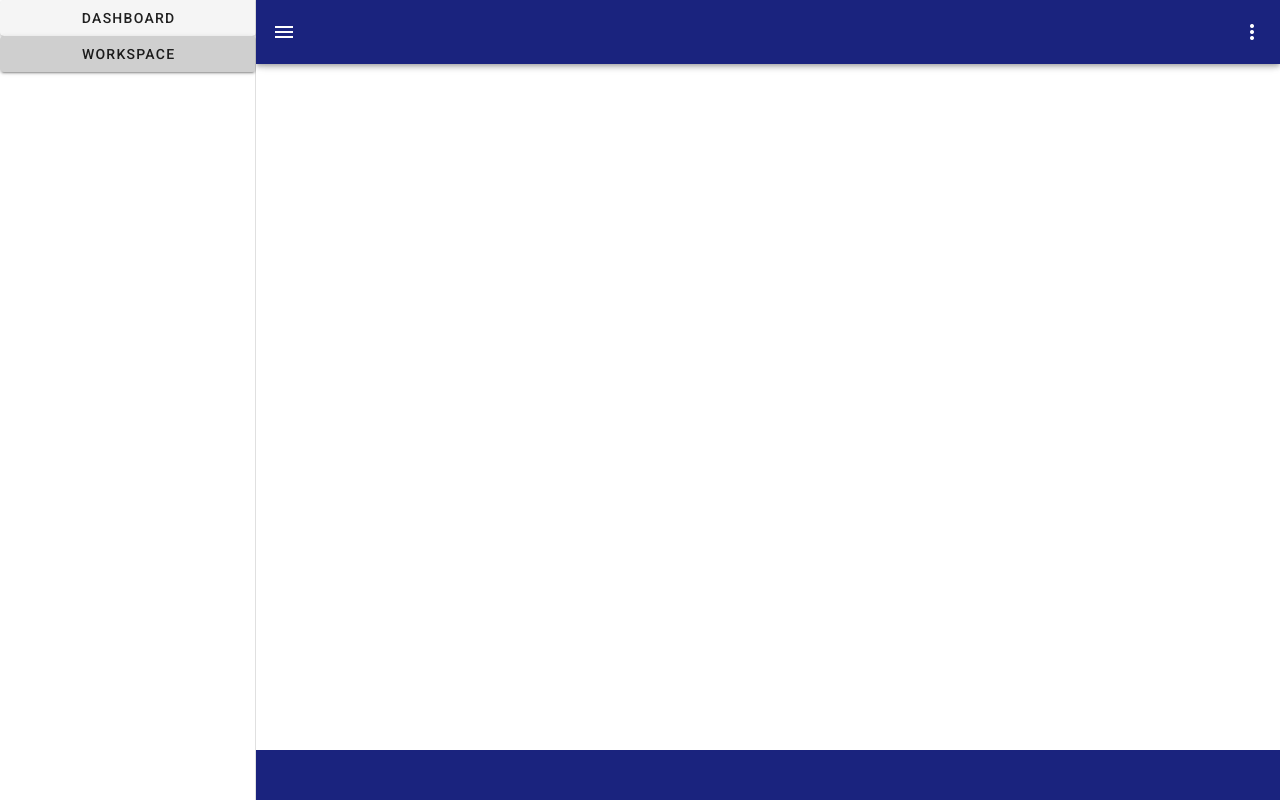
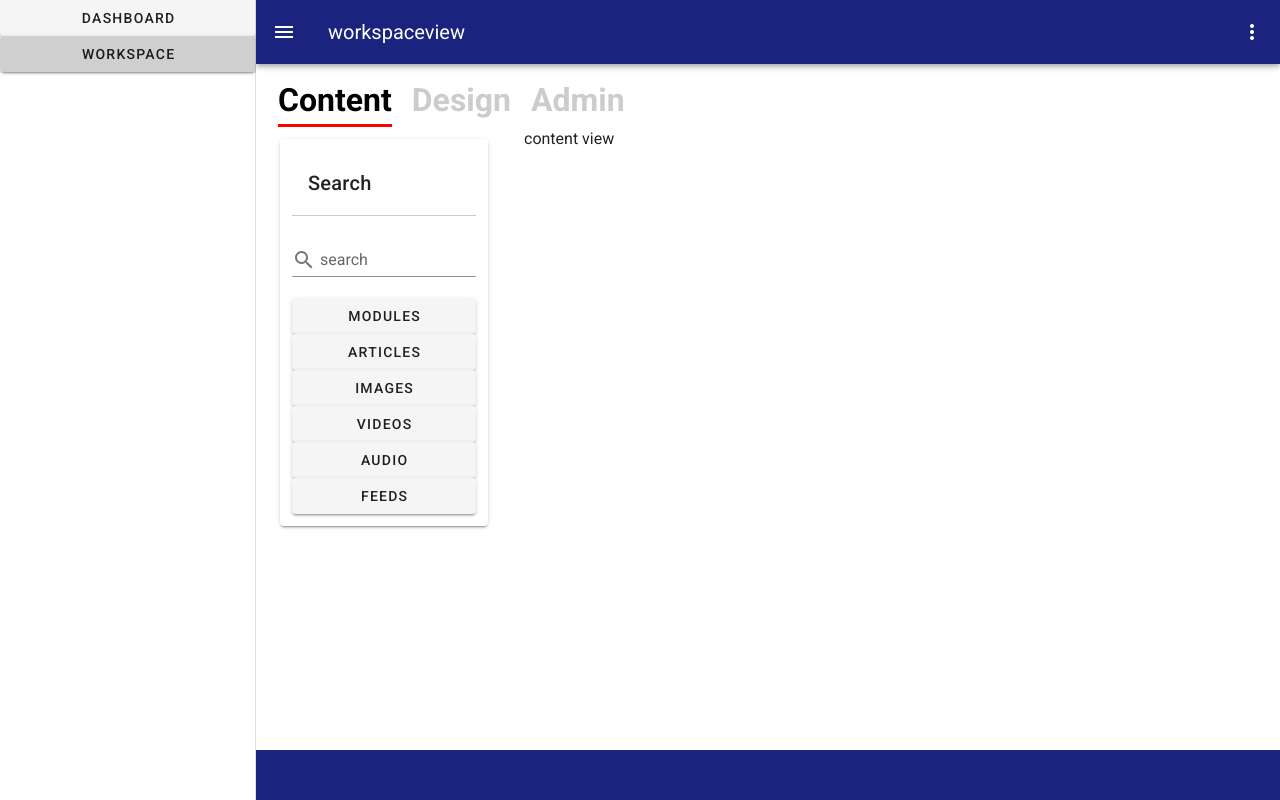
Before and after one commit to iingles/isaac-ingles-3790-final, a Vue app: page /workspace/1 in a window 1280 px wide. Built offline with nearby package versions, Linux system fonts and the light colour scheme.

Commit message:
fixed routes for content editor

```diff
--- /dev/null
+++ b/src/components/workspace/WorkspaceViewPort.vue
@@ -0,0 +1,16 @@
+<template>
+    <div>
+        content view
+    </div>
+
+</template>
+
+<script>
+export default {
+
+}
+</script>
+
+<style scoped>
+
+</style>
--- a/src/router.js
+++ b/src/router.js
@@ -11,6 +11,7 @@ import Logs from './views/Logs.vue'
 import SearchResults from './components/workspace/SearchResults.vue'
 import ModuleEditor from './components/workspace/ModuleEditor.vue'
 import ModuleDetail from './components/workspace/ModuleDetail.vue'
+import WorkspaceViewPort from './components/workspace/WorkspaceViewPort.vue'
 
 
 Vue.use(Router)
@@ -34,22 +35,15 @@ export default new Router({
       component: Workspace,
       children: [
         {
-          path: '/workspace/searchresults',
-          name: 'Search Results',
-          component: SearchResults,
+          path:'/workspace/:viewmode',
+          name:'workspaceview',
+          component: WorkspaceViewPort,
         },
         {
-          path: '/workspace/content',
-          name: 'Content Editor',
-          component: ModuleEditor,
-          children: [
-            {
-              path: '/workspace/content/:id',
-              name: 'Module Detail',
-              component: ModuleDetail,
-            }
-          ]
-        }
+          path: '/workspace/:viewmode/:workview',
+          name: 'Content',
+          component: WorkspaceViewPort,
+        },
       ],
     },
     {
--- a/src/views/Workspace.vue
+++ b/src/views/Workspace.vue
@@ -30,6 +30,19 @@ export default {
         return {
             //default to content view
             viewMode: 'content',
+            workMode: 'none',
+            viewPort: {
+                name: 'Search Results',
+                params: {
+                    //id: this.$route.params.id
+                },
+                query: {
+                   search: 'hi',
+                },
+                //also pass hash fragment; here it will
+                //go to the #data section of the edit page
+                //hash: '#data',
+            },
         }
     },
     computed: {
@@ -39,10 +52,11 @@ export default {
         change(theEvent) {
             //change workspace view to content, design, or admin
             this.viewMode = theEvent
-            this.$router.push(this.$route.path + '/' + this.viewMode)
+            this.$router.push('/workspace/' + this.viewMode)
         },
         loadWorkspace(workView) {
-            this.$router.push(this.$route.path + '/' + workView)
+            this.$router.push('/workspace/' + this.viewMode + '/' + workView)
+            this.workMode = workView
         },
     },
 }
```
